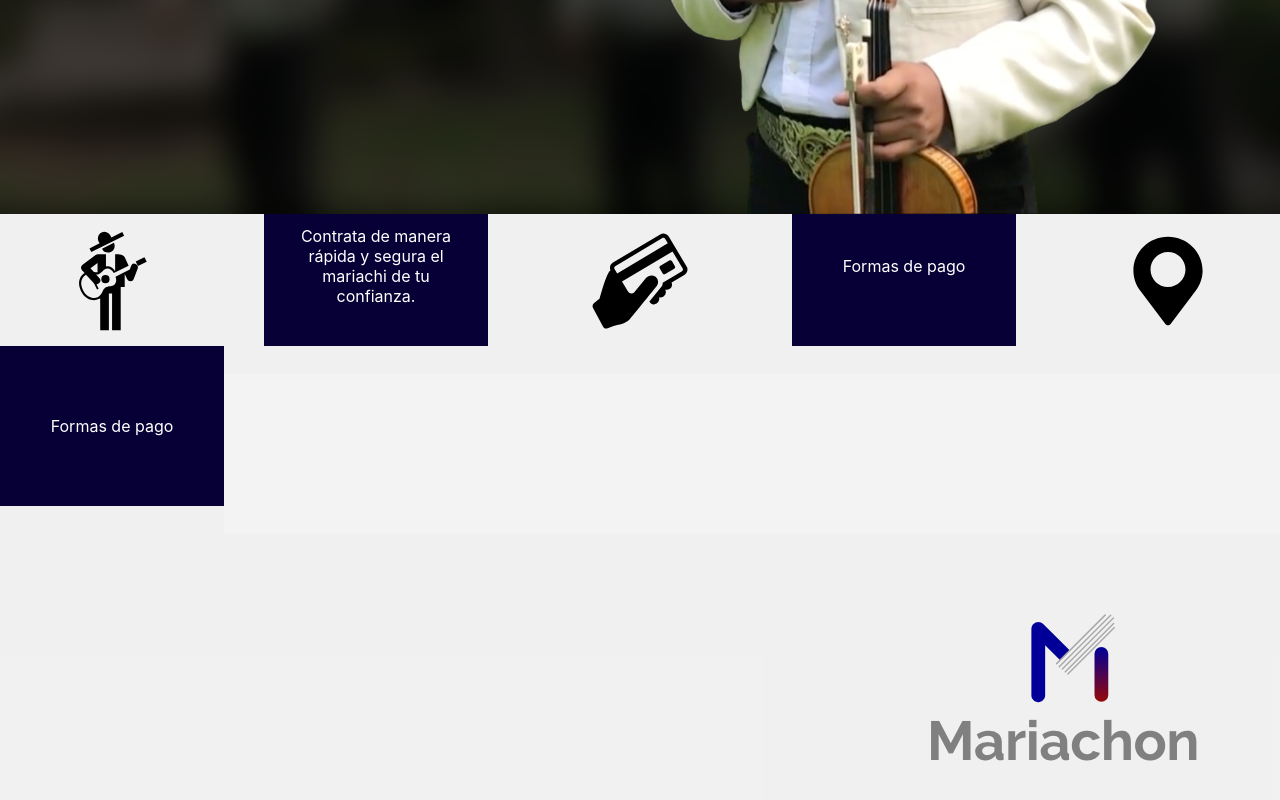
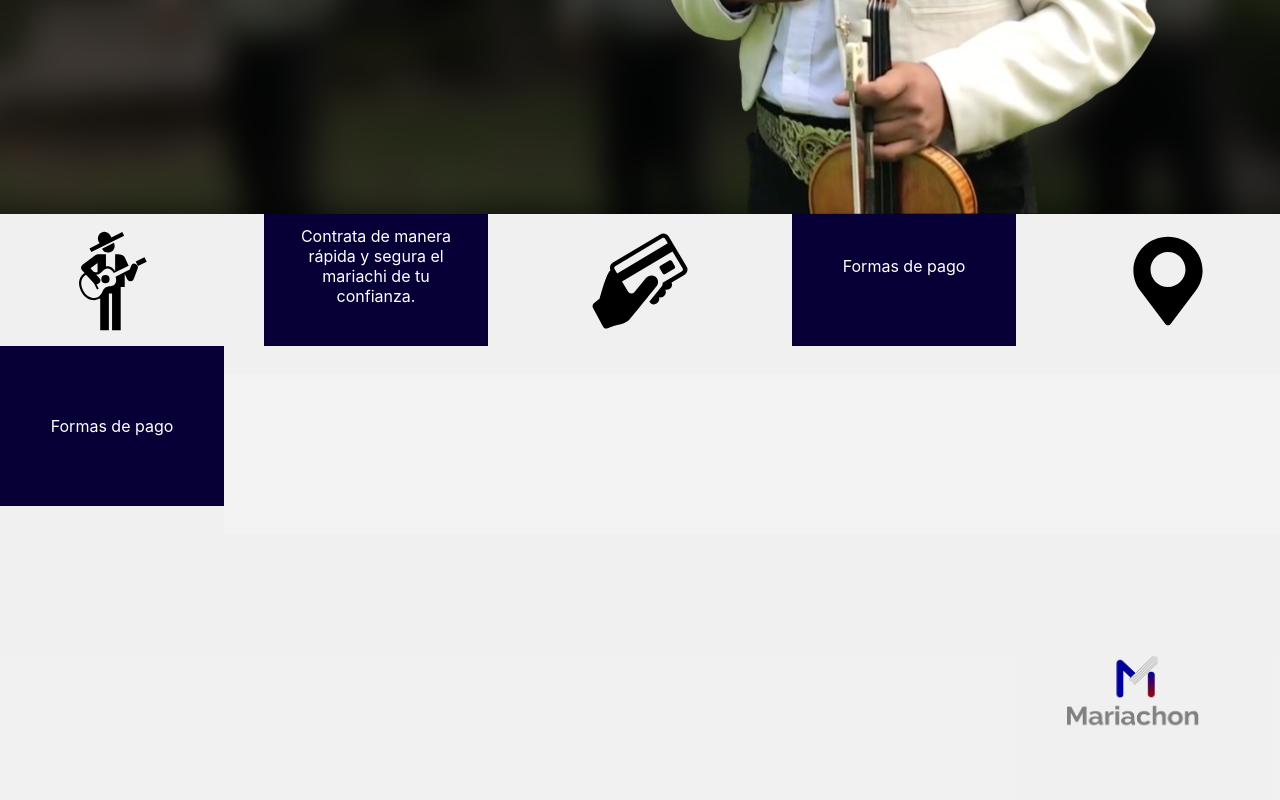
Before and after one commit to Josstell/landin-pages-mariachon, a Next.js app: page / in a window 1280 px wide. Shown: the part 1884-2684 px from the top of the page. Built offline with nearby package versions, Linux system fonts and the light colour scheme.

Commit message:
Image correction

```diff
--- a/src/pages/index.js
+++ b/src/pages/index.js
@@ -109,11 +109,12 @@ export default function Home({ stateArrayNames }) {
           <p className="details__section_icon__section_text">Formas de pago</p>
         </div>
         <div className="footer_image">
-          <img
+          <Image
             src="/mariachonlogo.png"
             alt="Mariachon Logo"
-            width={273}
-            height={159}
+            placeholder="blur"
+            width={135}
+            height={75}
           />
         </div>
       </div>
```
Also changed, not shown: src/components/Content/ContentSass/index.js (+4 -3 lines).
